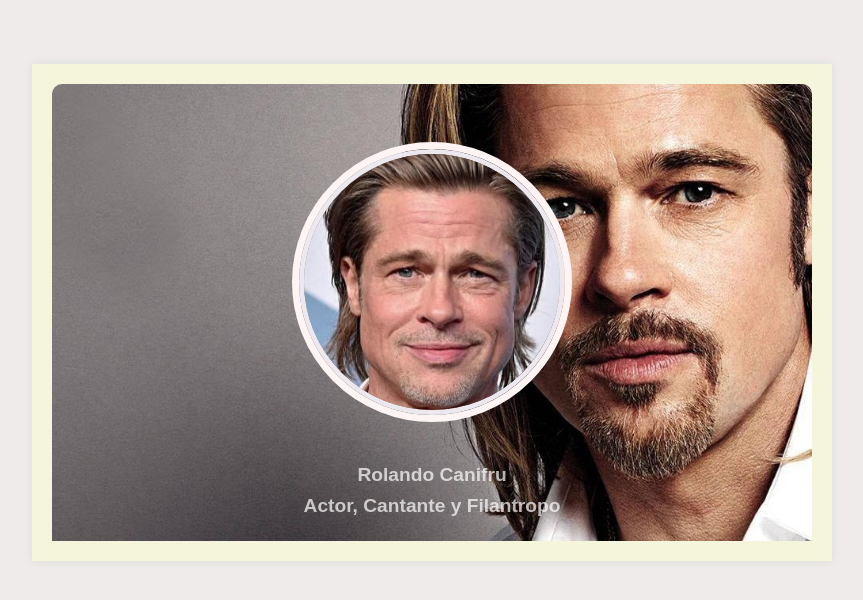
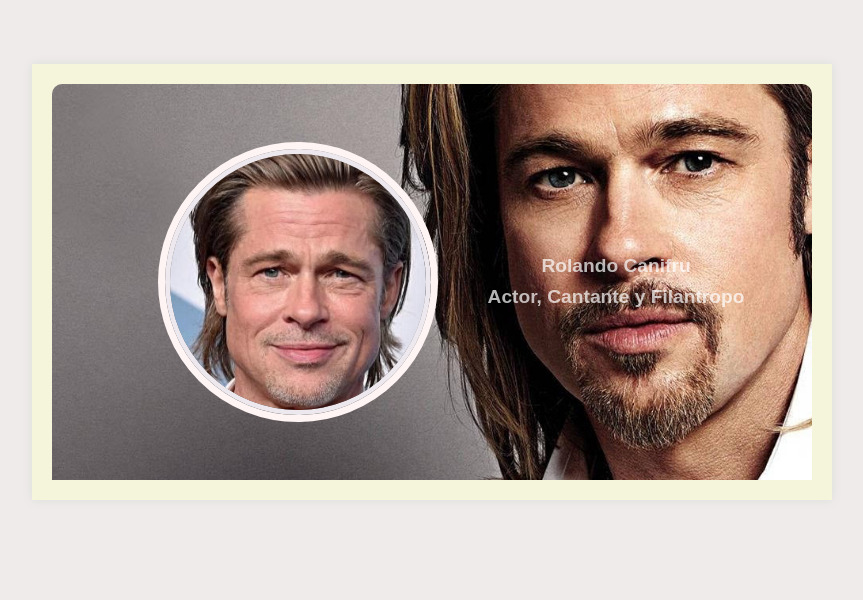
Before and after one commit to rcanifru/CLASE3-LUNES24, a plain HTML site: page index.html in a window 1280 px wide. Shown: the whole page, without its empty margins (208-1071 px from the left). Drawn offline with Linux system fonts and the light colour scheme; a web font is replaced by a local one.

Commit message:
ultimoclase

```diff
--- a/estilo.css
+++ b/estilo.css
@@ -70,3 +70,18 @@ header h2{
     height: auto;
     display: block;
 }
+
+img{
+    object-fit: cover;
+}
+
+.cabecera{
+    position: relative;
+}
+
+.nombre_puesto{
+    display: inline-block;
+    vertical-align: middle;
+    margin-left: 1%;
+    text-shadow: 0px 0px 20px rgba(0,0,0,0,5);
+}
--- a/index.html
+++ b/index.html
@@ -8,11 +8,11 @@
 </head>
 <body>
     <main class="container">
-        <header>
+        <header class="cabecera">
             <figure class="contenedor_foto_perfil">
                 <img src="./Imagenes/perfil.jpg" alt="Foto de perfil">
             </figure>
-            <section>
+            <section class="nombre_puesto">
                 <h1>Rolando Canifru</h1>
                 <h2>Actor, Cantante y Filantropo</h2>
             </section>
```
